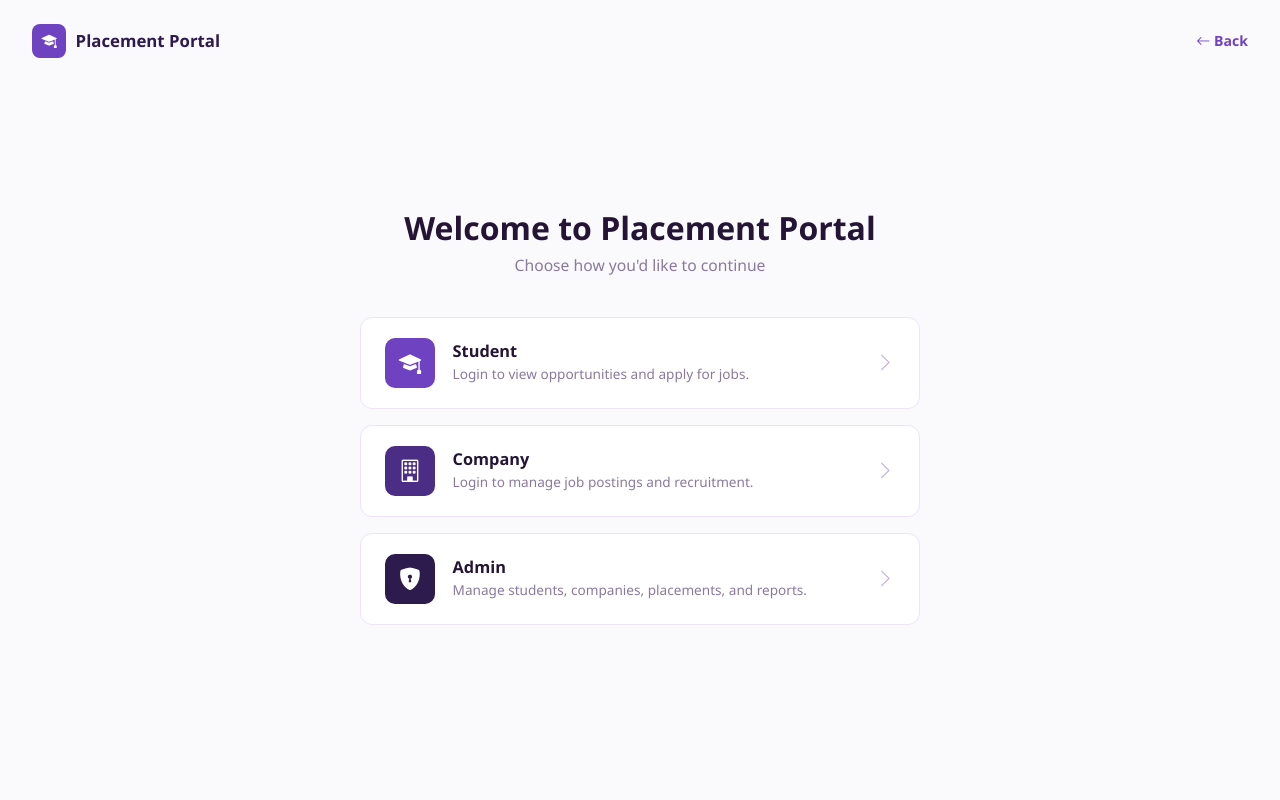
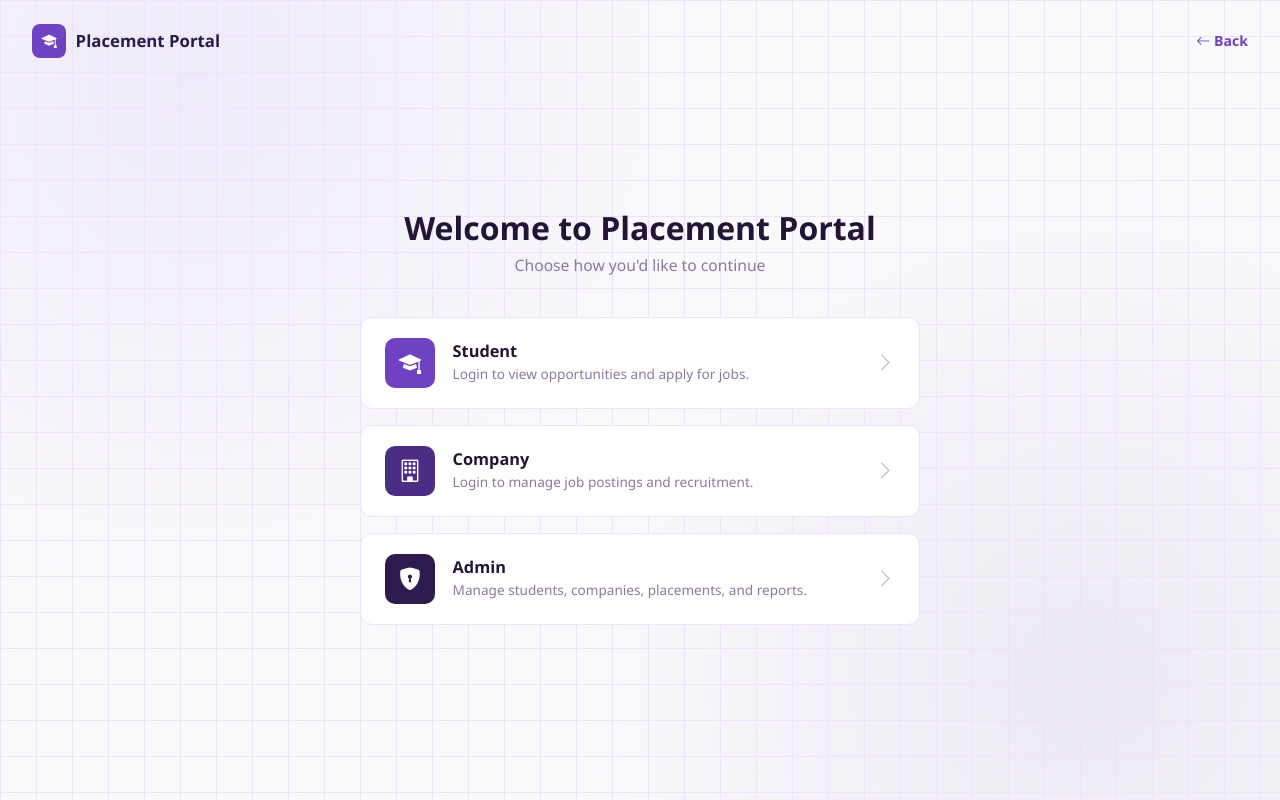
Before and after one commit to hemasricheparthi/student-placement-system, a Django app: page /select-role/ in a window 1280 px wide. Run offline with Django 5.2, Linux system fonts and the light colour scheme.

Commit message:
Add dot-grid and glow background to auth pages

```diff
--- a/accounts/views.py
+++ b/accounts/views.py
@@ -73,7 +73,7 @@ class AdminLoginView(RoleLoginView):
     role_label = 'an Admin'
 
 class CustomLogoutView(LogoutView):
-    next_page = reverse_lazy('accounts:login')
+    next_page = reverse_lazy('dashboard:home')
 
 
 class CustomPasswordResetView(PasswordResetView):
--- a/placement_portal/settings.py
+++ b/placement_portal/settings.py
@@ -114,7 +114,7 @@ AUTH_USER_MODEL = 'accounts.CustomUser'
 
 LOGIN_URL = 'accounts:login'
 LOGIN_REDIRECT_URL = 'dashboard:home'
-LOGOUT_REDIRECT_URL = 'accounts:login'
+LOGOUT_REDIRECT_URL = 'dashboard:home'
 
 CRISPY_ALLOWED_TEMPLATE_PACKS = 'bootstrap5'
 CRISPY_TEMPLATE_PACK = 'bootstrap5'
--- a/templates/dashboard/select_role.html
+++ b/templates/dashboard/select_role.html
@@ -12,7 +12,16 @@
     margin: 0;
     min-height: 100vh;
     font-family: 'Segoe UI', system-ui, sans-serif;
-            background: #faf9fc;
+    background:
+        radial-gradient(circle at 15% 10%, rgba(111,66,193,0.08) 0%, transparent 40%),
+        radial-gradient(circle at 85% 85%, rgba(76,45,133,0.08) 0%, transparent 40%),
+        #faf9fc;
+    background-image:
+        linear-gradient(#ede3fa 1px, transparent 1px),
+        linear-gradient(90deg, #ede3fa 1px, transparent 1px),
+        radial-gradient(circle at 15% 10%, rgba(111,66,193,0.08) 0%, transparent 40%),
+        radial-gradient(circle at 85% 85%, rgba(76,45,133,0.08) 0%, transparent 40%);
+    background-size: 36px 36px, 36px 36px, 100% 100%, 100% 100%;
     display: flex;
     flex-direction: column;
 }
```
Also changed, not shown: templates/accounts/admin_login.html (+10 -1 lines), templates/accounts/company_login.html (+10 -1 lines), templates/accounts/student_login.html (+10 -1 lines). Lines whose indentation alone changed are shown as unchanged.
